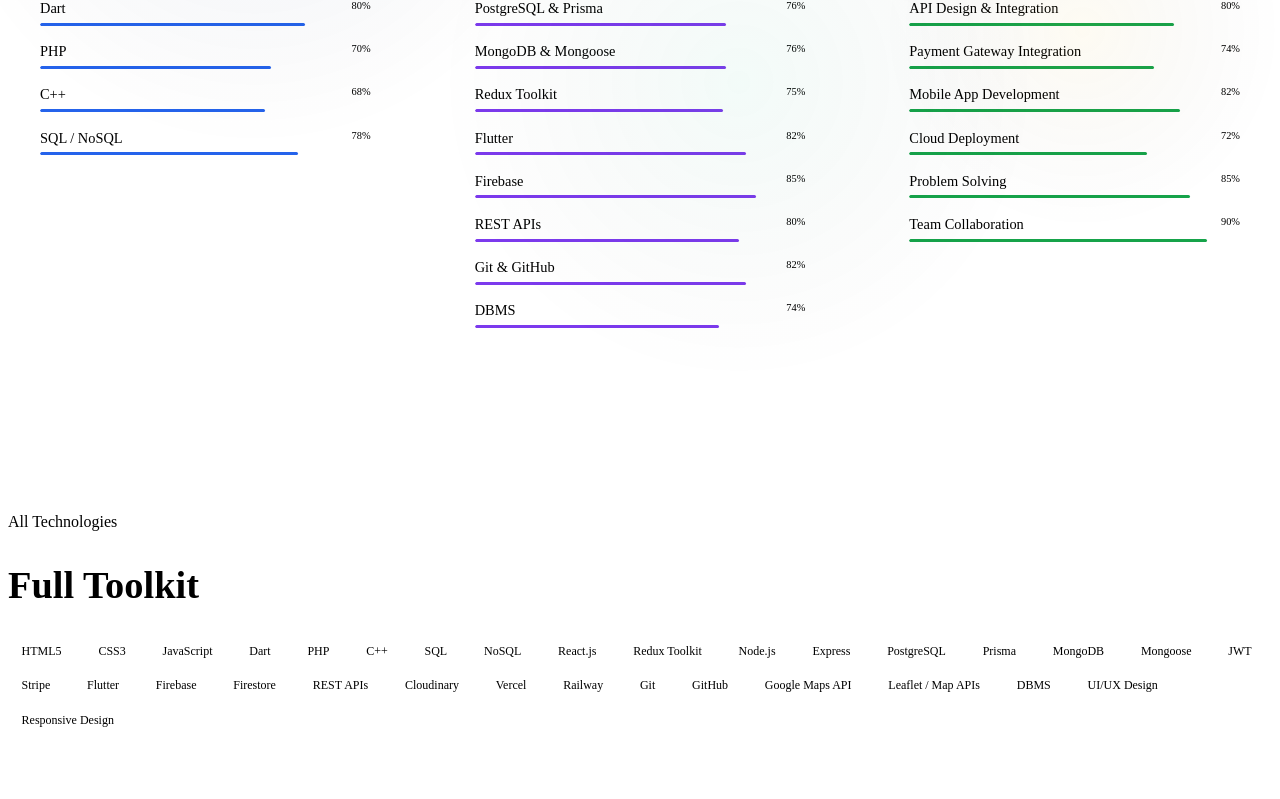
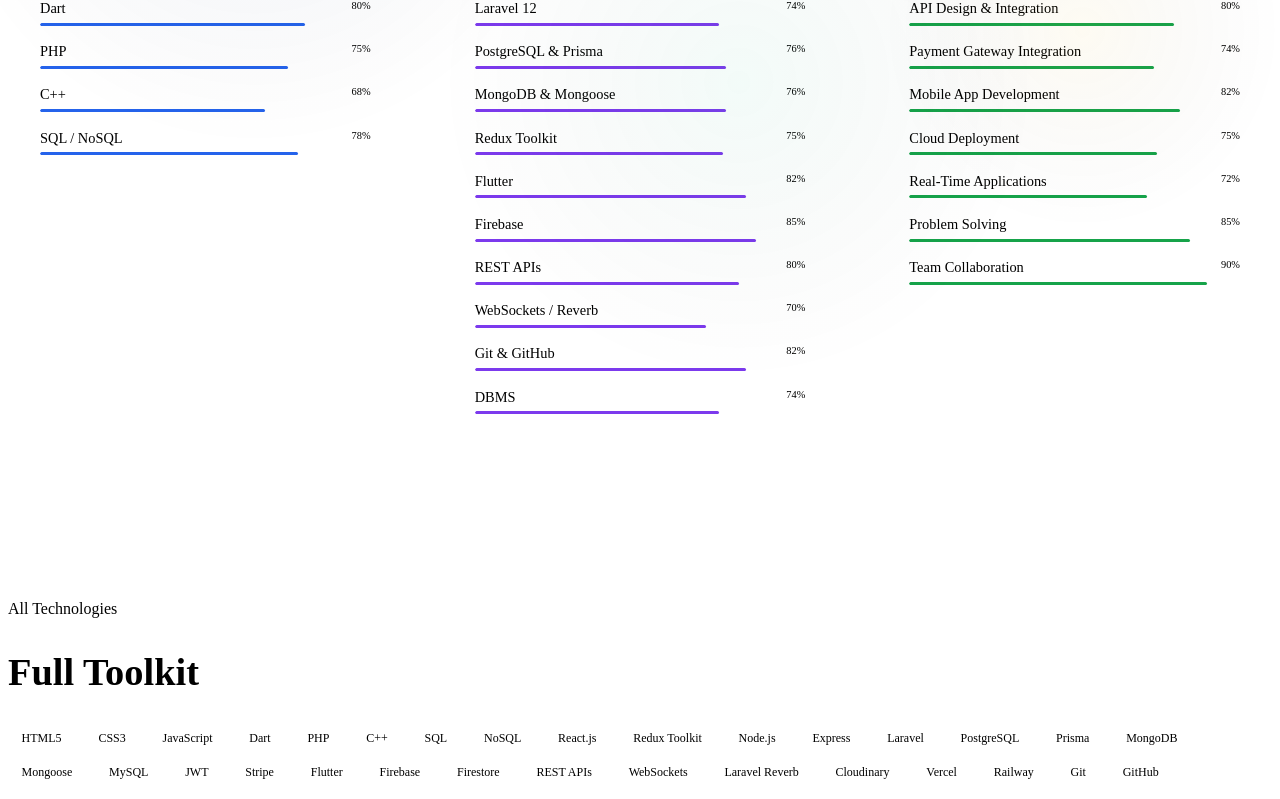
Before and after one commit to hamzashahidchoudhary/hamza-portfolio, a React (Vite) app: page /skills in a window 1280 px wide. Shown: the part 415-1214 px from the top of the page. Built offline with nearby package versions, Linux system fonts and the light colour scheme; the HTML template or start-up script is replaced by a standard one.

Commit message:
Updated portfolio with new project

```diff
--- a/src/pages/Home.jsx
+++ b/src/pages/Home.jsx
@@ -35,6 +35,12 @@
     category: 'Web · ADP Final Year Project',
     desc: 'Full-featured cafe ordering system with cart management, Google Maps integration, and animated responsive UI.',
     stack: ['HTML', 'CSS', 'JavaScript', 'Firebase'],
+  },
+  {
+    title: 'Whispr — Real-Time Chat Application',
+    category: 'Web · Full-Stack Project',
+    desc: 'Production-ready real-time chat application with private messaging, emoji reactions, message editing and deletion, reply threading, file sharing, and browser notifications. Features a polished dark UI, mobile-responsive design, and is live-deployed on Railway.',
+    stack: ['Laravel 12', 'React 19', 'MySQL', 'Redis', 'Reverb', 'Tailwind CSS'],
   },
 ]
 
@@ -81,7 +87,7 @@
             viewport={{ once: true }}
             style={{ display: 'grid', gridTemplateColumns: 'repeat(auto-fit, minmax(130px, 1fr))', gap: '1px', background: 'var(--border)', borderRadius: 'var(--radius-lg)', overflow: 'hidden', border: '1px solid var(--border)' }}
           >
-            {[['2+', 'Months Exp.'], ['4', 'Projects'], ['2', 'Degrees'], ['10+', 'Technologies']].map(([n, l]) => (
+            {[['2+', 'Months Exp.'], ['5', 'Projects'], ['2', 'Degrees'], ['10+', 'Technologies']].map(([n, l]) => (
               <div key={l} style={{ padding: '1.75rem 1.25rem', background: 'var(--bg2)', textAlign: 'center' }}>
                 <div style={{ fontFamily: 'var(--font-serif)', fontSize: '2.2rem', color: 'var(--accent)', lineHeight: 1, marginBottom: '0.35rem' }}>{n}</div>
                 <div style={{ fontFamily: 'var(--font-mono)', fontSize: '0.62rem', color: 'var(--muted)', letterSpacing: '0.08em' }}>{l.toUpperCase()}</div>
--- a/src/pages/Projects.jsx
+++ b/src/pages/Projects.jsx
@@ -23,6 +23,11 @@
     desc: 'A full-stack Airbnb-style booking platform supporting three user roles — guests, hosts, and admins — with real Stripe Checkout payments, geospatial map search powered by MongoDB, and host/admin analytics dashboards. Includes a booking-conflict resolution system, policy-based cancellation refunds, and Cloudinary-backed image uploads.',
     stack: ['React', 'Redux Toolkit', 'Node.js', 'Express', 'MongoDB', 'Stripe', 'Cloudinary', 'Leaflet'],
     features: ['Three-role auth (Guest / Host / Admin)', 'Geospatial search with interactive map', 'Real Stripe Checkout + webhook confirmation', 'Booking conflict & refund logic', 'Host listing management with photo uploads', 'Admin analytics dashboard'],
+  },
+  { id: 5, title: 'Whispr — Real-Time Chat Application', category: 'Web', label: 'Full-Stack Project',
+    desc: 'A production-ready real-time chat application built with Laravel 12 and React 19. Features private messaging, group chats, emoji reactions, message editing and deletion, reply threading, file & image sharing, browser push notifications, and a polished mobile-responsive dark UI. Deployed live on Railway with MySQL and Redis.',
+    stack: ['Laravel 12', 'PHP 8.3', 'React 19', 'Vite', 'MySQL', 'Redis', 'Laravel Reverb', 'Tailwind CSS', 'Railway'],
+    features: ['Real-time messaging with WebSockets (Laravel Reverb)', 'Private & group conversations', 'Emoji reactions with long-press on mobile', 'Edit & delete messages', 'Reply threading', 'File & image attachments', 'Browser push notifications + sound', 'Mobile-responsive dark UI', 'Deployed on Railway'],
   },
 ]
 
--- a/src/pages/Skills.jsx
+++ b/src/pages/Skills.jsx
@@ -10,7 +10,7 @@
       { name: 'JavaScript', level: 85 },
       { name: 'HTML & CSS', level: 92 },
       { name: 'Dart', level: 80 },
-      { name: 'PHP', level: 70 },
+      { name: 'PHP', level: 75 },
       { name: 'C++', level: 68 },
       { name: 'SQL / NoSQL', level: 78 },
     ],
@@ -21,12 +21,14 @@
     items: [
       { name: 'React.js', level: 82 },
       { name: 'Node.js & Express', level: 78 },
+      { name: 'Laravel 12', level: 74 },
       { name: 'PostgreSQL & Prisma', level: 76 },
       { name: 'MongoDB & Mongoose', level: 76 },
       { name: 'Redux Toolkit', level: 75 },
       { name: 'Flutter', level: 82 },
       { name: 'Firebase', level: 85 },
       { name: 'REST APIs', level: 80 },
+      { name: 'WebSockets / Reverb', level: 70 },
       { name: 'Git & GitHub', level: 82 },
       { name: 'DBMS', level: 74 },
     ],
@@ -40,7 +42,8 @@
       { name: 'API Design & Integration', level: 80 },
       { name: 'Payment Gateway Integration', level: 74 },
       { name: 'Mobile App Development', level: 82 },
-      { name: 'Cloud Deployment', level: 72 },
+      { name: 'Cloud Deployment', level: 75 },
+      { name: 'Real-Time Applications', level: 72 },
       { name: 'Problem Solving', level: 85 },
       { name: 'Team Collaboration', level: 90 },
     ],
@@ -111,9 +114,9 @@
             <h2 className="display" style={{ fontSize: 'clamp(1.6rem, 3vw, 2.4rem)', marginBottom: '2rem' }}>Full Toolkit</h2>
             <div style={{ display: 'flex', flexWrap: 'wrap', gap: '0.6rem' }}>
               {['HTML5', 'CSS3', 'JavaScript', 'Dart', 'PHP', 'C++', 'SQL', 'NoSQL',
-                'React.js', 'Redux Toolkit', 'Node.js', 'Express', 'PostgreSQL', 'Prisma',
-                'MongoDB', 'Mongoose', 'JWT', 'Stripe', 'Flutter', 'Firebase', 'Firestore',
-                'REST APIs', 'Cloudinary', 'Vercel', 'Railway', 'Git', 'GitHub',
+                'React.js', 'Redux Toolkit', 'Node.js', 'Express', 'Laravel', 'PostgreSQL', 'Prisma',
+                'MongoDB', 'Mongoose', 'MySQL', 'JWT', 'Stripe', 'Flutter', 'Firebase', 'Firestore',
+                'REST APIs', 'WebSockets', 'Laravel Reverb', 'Cloudinary', 'Vercel', 'Railway', 'Git', 'GitHub',
                 'Google Maps API', 'Leaflet / Map APIs', 'DBMS',
                 'UI/UX Design', 'Responsive Design'
               ].map((t, i) => (
```
